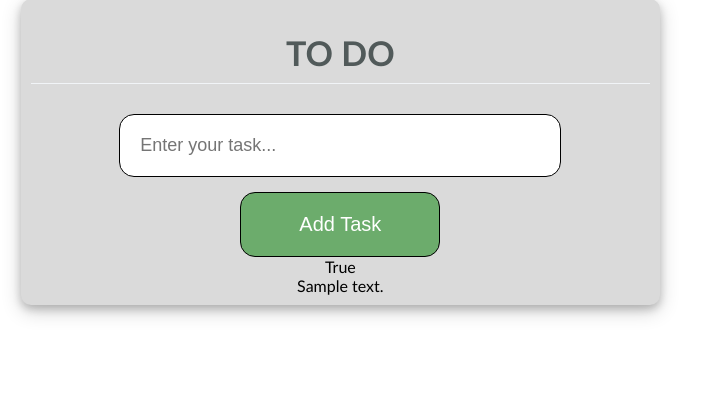
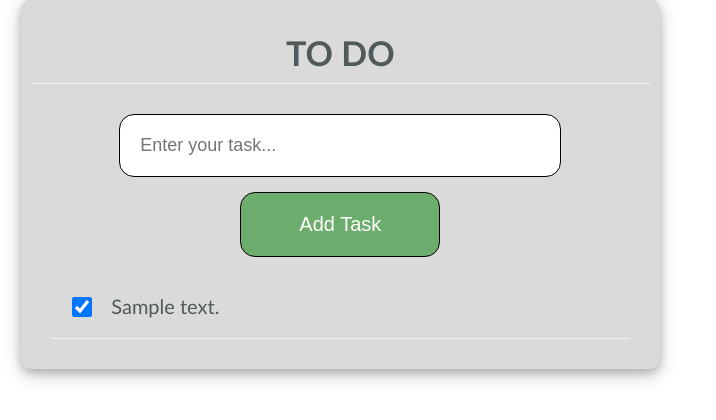
Before and after one commit to ahmedmeshref/to-do-app, a Flask app: page / in a window 1280 px wide. Shown: the part 101-521 px from the top of the page, without its empty margins (0-716 px from the left). Run offline with Flask 2, Linux system fonts and the light colour scheme; tables that the repository leaves empty hold one stand-in row (values such as "Sample post"); parts of the project's set-up code (start-up, migrations or seed data) failed here and were passed over.

Commit message:
Update design of todo list

```diff
--- a/app/static/style.css
+++ b/app/static/style.css
@@ -2,18 +2,11 @@ body {
     font-family: 'H', 'Trebuchet MS', Helvetica;
 }
 
-ul {
-    list-style: none;
-}
 
 .container {
     width: 98%;
     margin: 100px auto 0;
     display: flex;
-}
-
-.task-list-wrapper{
-
 }
 
 .todo_wrapper {
@@ -75,9 +68,37 @@ ul {
     background-color: rgba(0,128,0, 1);
 }
 
-#tasks-list li {
+#tasks-wrapper {
     color: #515A5A;
+    font-size: 20px;
+    margin: 20px 20px;
+}
+
+.items-wrapper {
+    display: flex;
+    border-bottom: 1px solid  #F1F4F7;
+    margin-bottom: 7px;
+    padding: 17px;
+}
+
+.items-wrapper:hover {
+    background-color: rgba(255, 255, 255, .8);
+    border-radius: 10px;
+    cursor: pointer;
+}
+
+.completed {
+    width: 8%;
     text-align: left;
-    font-size: 20px;
-    margin-left:10px
 }
+
+
+.tasks-checkbox {
+    width: 20px;
+    height: 20px;
+}
+
+.description {
+    width: 84%;
+    text-align: left;
+}
--- /dev/null
+++ b/app/static/update_task.js
@@ -0,0 +1,4 @@
+let app = {
+    checkedBox: document.getElementById("checked"),
+    unCheckedBox: document.getElementById("checked")
+}
--- a/app/templates/home.html
+++ b/app/templates/home.html
@@ -6,6 +6,7 @@
     <link rel="stylesheet" href="{{ url_for("static", filename="style.css") }}?{{time}}">
     <title>home</title>
     <script type="module" defer src="{{ url_for("static", filename="script.js") }}?{{time}}"></script>
+    <script type="module" defer src="{{ url_for("static", filename="update_task.js") }}?{{time}}"></script>
 </head>
 <body>
     <div class="container">
@@ -26,11 +27,15 @@
 
             <div class="search"></div>
 
-            <div class="tasks">
+            <div id="tasks-wrapper">
                 {% for item in data %}
-                    <div class="todo-list-wrapper" id="{{ item.id }}">
+                    <div class="items-wrapper" id="{{ item.id }}">
                         <div class="completed">
-                            {{ item.completed }}
+                            {% if item.completed == True %}
+                                <input type="checkbox" id="checkbox" class="tasks-checkbox" value="{{ item.id }}" checked>
+                            {% else %}
+                                <input type="checkbox" id="checkbox" class="tasks-checkbox" value="{{ item.id }}">
+                            {% endif %}
                         </div>
                         <div class="description">
                             {{ item.description }}
```
